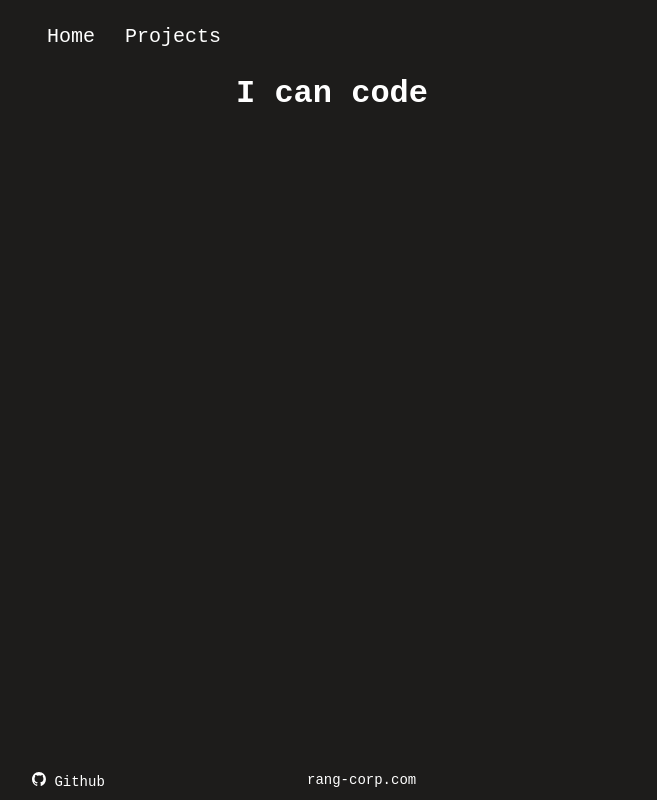
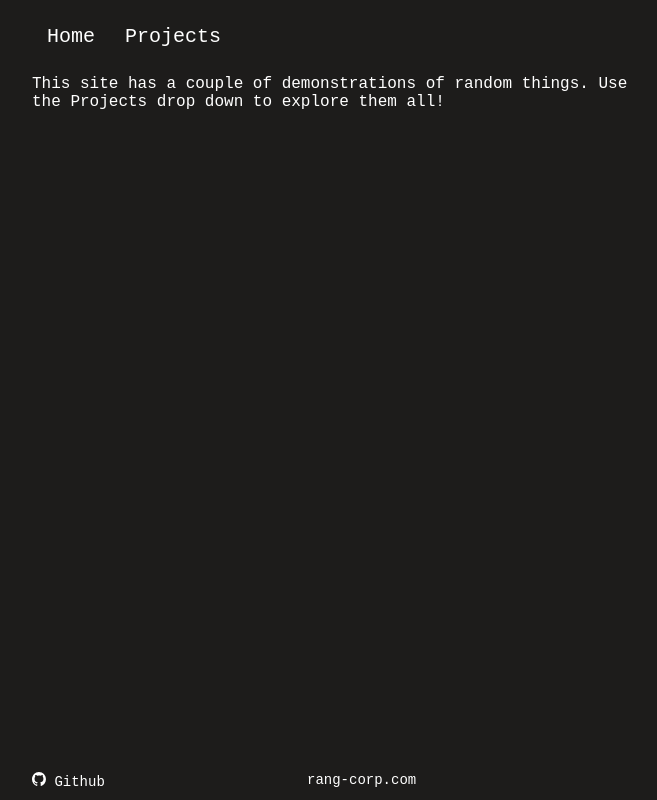
Before and after one commit to christianrang/nextjs-portfolio, a Next.js app: page / in a window 1280 px wide. Shown: the whole page, without its empty margins (308-965 px from the left). Built offline with nearby package versions, Linux system fonts and the light colour scheme.

Commit message:
chore: update index placeholder text

```diff
--- a/pages/index.tsx
+++ b/pages/index.tsx
@@ -9,7 +9,7 @@ export default function Home() {
     return (
         <>
             <Layout>
-                <h1>I can code</h1>
+                <span>This site has a couple of demonstrations of random things. Use the Projects drop down to explore them all!</span>
             </Layout>
         </>
     );
```
